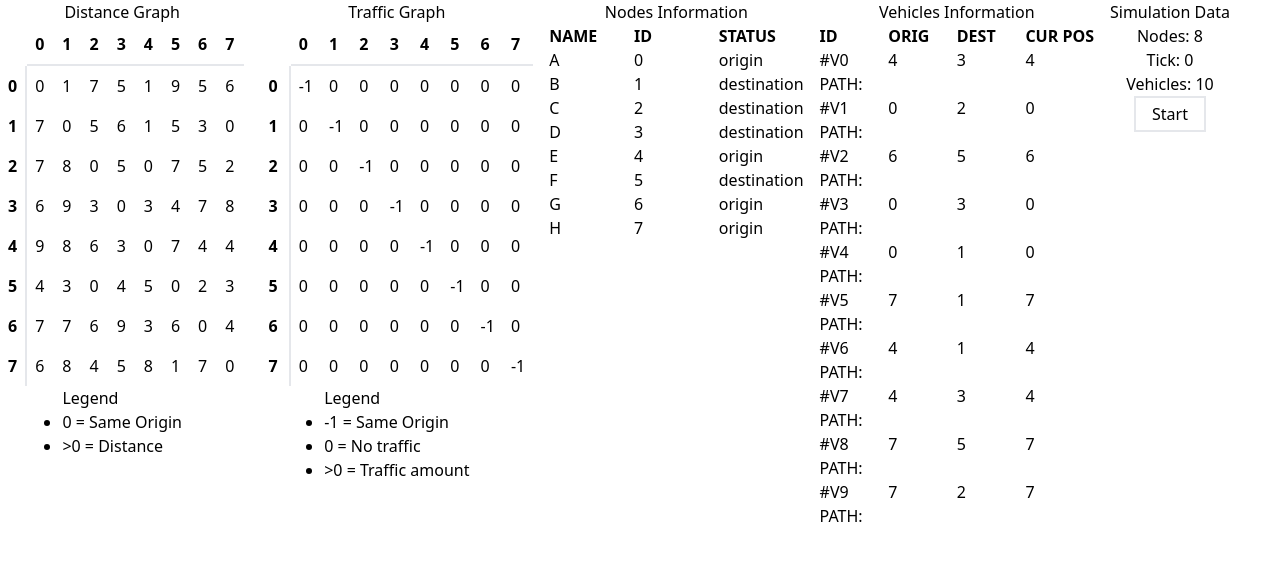
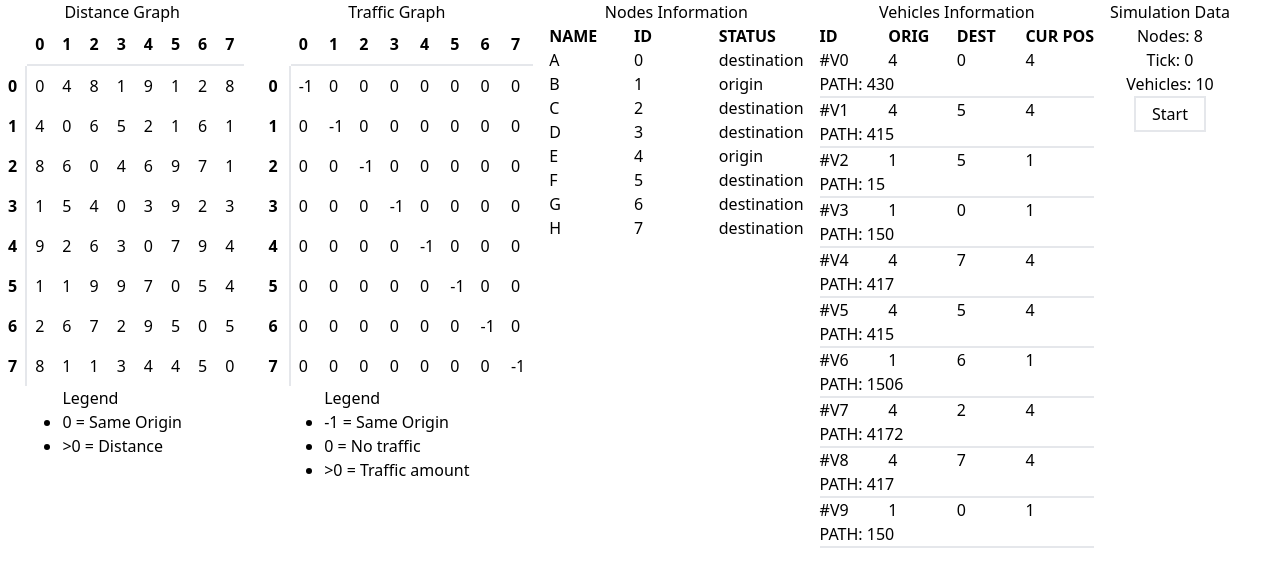
Before and after one commit to scantarbian/shiroko, a Next.js app: page /playground/trafficsim in a window 1280 px wide. Shown: the top 586 px of the page. Built offline with nearby package versions, Linux system fonts and the light colour scheme.

Commit message:
feat: proto dijkstra & make graph undirected

```diff
--- a/app/playground/trafficsim/page.tsx
+++ b/app/playground/trafficsim/page.tsx
@@ -32,7 +32,7 @@ type NodeInformation = {
   status: "origin" | "destination";
 };
 
-type Djikstra = (origin: number, destination: number) => number[];
+type Dijkstra = (origin: number, destination: number) => number[];
 
 const TrafficSim = () => {
   const [nodes, setNodes] = useState(8);
@@ -44,14 +44,25 @@ const TrafficSim = () => {
   const [isSimulationActive, setIsSimulationActive] = useState(false);
 
   const initDistanceGraph = (nodes: number) => {
-    // fill graph with values between 0 and 10
-    const graphArray = Array.from({ length: nodes }, () =>
-      Array.from({ length: nodes }, () => Math.floor(Math.random() * 10))
-    );
+    // generate weighted graph with values between 0 and 10
+    const graphArray = new Array(nodes)
+      .fill(1)
+      .map(() =>
+        new Array(nodes).fill(0).map(() => Math.floor(Math.random() * 10))
+      );
 
     // set diagonal to 0
     for (let i = 0; i < nodes; i++) {
       graphArray[i][i] = 0;
+    }
+
+    // make graph undirected
+    for (let i = 0; i < nodes; i++) {
+      for (let j = 0; j < nodes; j++) {
+        if (graphArray[i][j] !== 0) {
+          graphArray[j][i] = graphArray[i][j];
+        }
+      }
     }
 
     setDistanceGraph(graphArray);
@@ -108,12 +119,13 @@ const TrafficSim = () => {
         destinationNodes[Math.floor(Math.random() * destinationNodes.length)]
           .key;
       const position = origin;
+      const path = calculateDijkstra(origin, destination);
 
       return {
         origin,
         destination,
         position,
-        path: [],
+        path,
       };
     });
 
@@ -131,6 +143,68 @@ const TrafficSim = () => {
       initVehicles(10);
     }
   }, [nodeInformation]);
+
+  const calculateDijkstra: Dijkstra = (origin, destination) => {
+    const distance = new Array(nodes).fill(Infinity);
+    const previous = new Array(nodes).fill(null);
+    const visited = new Array(nodes).fill(false);
+
+    const getClosestNode = (distance: number[], visited: boolean[]) => {
+      let closestNode = null;
+      let closestDistance = Infinity;
+
+      for (let i = 0; i < nodes; i++) {
+        if (distance[i] < closestDistance && !visited[i]) {
+          closestNode = i;
+          closestDistance = distance[i];
+        }
+      }
+
+      return closestNode;
+    };
+
+    const getPath = (destination: number, previous: number[]) => {
+      const path = [];
+      let current = destination;
+
+      while (current !== null) {
+        path.push(current);
+        current = previous[current];
+      }
+
+      return path.reverse();
+    };
+
+    distance[origin] = 0;
+
+    for (let i = 0; i < nodes; i++) {
+      const closestNode = getClosestNode(distance, visited);
+
+      if (closestNode === null) {
+        break;
+      }
+
+      visited[closestNode] = true;
+
+      for (let j = 0; j < nodes; j++) {
+        if (distanceGraph[closestNode][j] !== 0) {
+          const newDistance =
+            distance[closestNode] +
+            distanceGraph[closestNode][j] +
+            trafficGraph[closestNode][j];
+
+          if (newDistance < distance[j]) {
+            distance[j] = newDistance;
+            previous[j] = closestNode;
+          }
+        }
+      }
+    }
+
+    const path = getPath(destination, previous);
+
+    return path;
+  };
 
   useEffect(() => {
     if (isSimulationActive) {
@@ -253,7 +327,7 @@ const TrafficSim = () => {
                   <span key={`${i}-origin`}>{vehicle.origin}</span>
                   <span key={`${i}-destination`}>{vehicle.destination}</span>
                   <span key={`${i}-position`}>{vehicle.position}</span>
-                  <span key={`${i}-path`} className="col-span-4">
+                  <span key={`${i}-path`} className="col-span-4 border-b-2">
                     PATH: {vehicle.path}
                   </span>
                 </>
```
